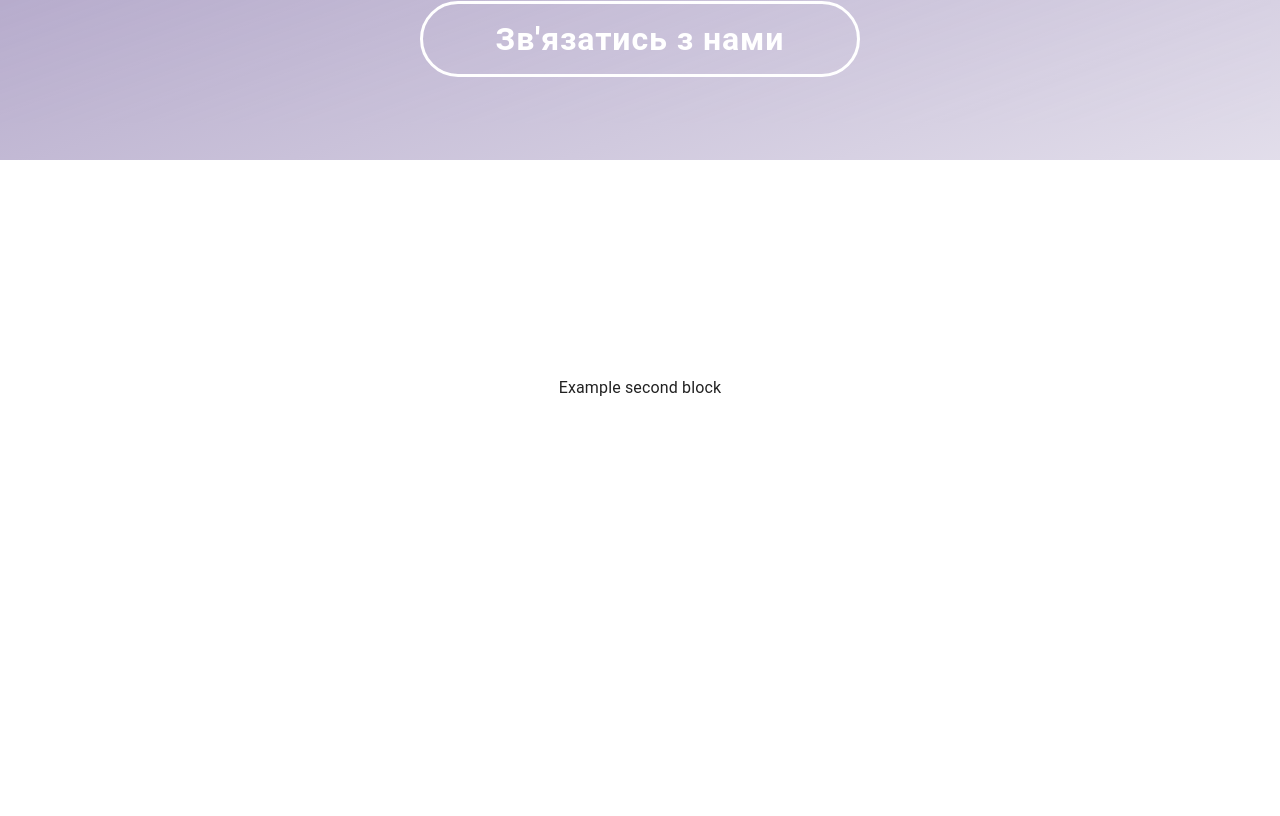
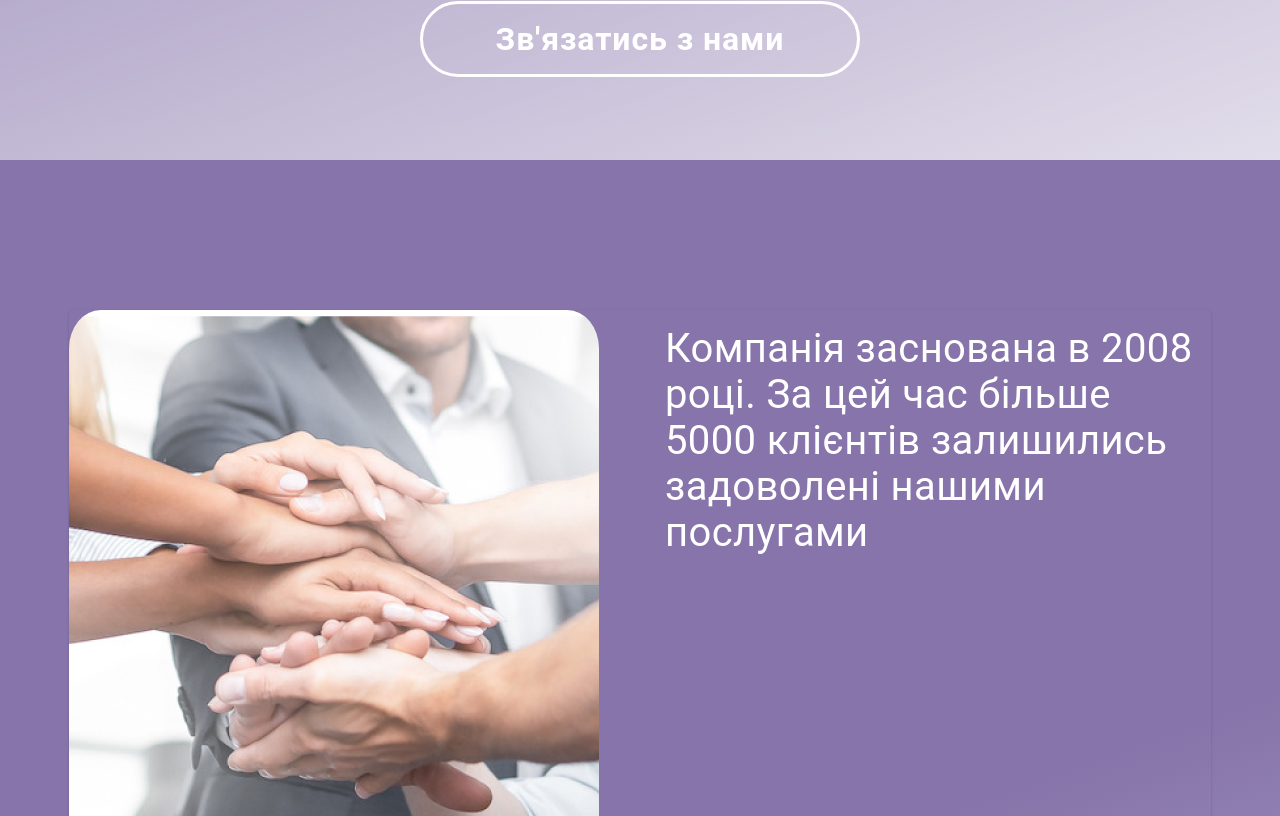
Before and after one commit to LingvoCentreOK/react-ui, a React (Create React App) app: page / in a window 1280 px wide. Shown: the part 640-1456 px from the top of the page. Before the commit the page ends 1256 px from the top, so only its background shows below. Built offline with nearby package versions, Linux system fonts and the light colour scheme.

Commit message:
feat: added an intermediate version of the issue 3

```diff
--- a/src/components/home_page/HomePage.tsx
+++ b/src/components/home_page/HomePage.tsx
@@ -10,6 +10,7 @@ import {
 
 import { useAppSelector, useAppDispatch } from "../../hooks";
 import { setIsTextVisible } from "../../store/rootSlice";
+import OrganizationInfoBlock from "../organization_info_block/OrganizationInfoBlock";
 
 const HomePage: React.FC = () => {
   const isTextVisible = useAppSelector((state) => state.reducer.isTextVisible);
@@ -257,18 +258,7 @@ const HomePage: React.FC = () => {
           Зв'язатись з нами
         </Button>
       </Box>
-      <Box
-        sx={{
-          p: "200px 0px",
-          overflow: "hidden",
-          display: "flex",
-          flexDirection: "column",
-          justifyContent: "center",
-          alignItems: "center",
-        }}
-      >
-        <p>Example second block</p>
-      </Box>
+      <OrganizationInfoBlock />
     </Box>
   );
 };
--- /dev/null
+++ b/src/components/organization_info_block/OrganizationInfoBlock.tsx
@@ -0,0 +1,122 @@
+import React from "react";
+import {
+  Grid,
+  Typography,
+  Card,
+  CardMedia,
+  CardContent,
+  Box,
+} from "@mui/material";
+import img1 from "../../assets/images/img_1.jpg";
+import img2 from "../../assets/images/img_2.jpg";
+
+const OrganizationInfoBlock: React.FC = () => {
+  return (
+    <Box
+      sx={{
+        background:
+          "linear-gradient(160deg, rgba(134, 116, 170), rgba(134, 116, 170), rgba(134, 116, 170, 0.4))",
+        pt: "150px",
+        overflow: "hidden",
+      }}
+    >
+      <Grid
+        container
+        direction="column"
+        justifyContent="space-around"
+        alignItems="center"
+        rowSpacing={12}
+        columnSpacing={{ xs: 4, sm: 8, md: 12 }}
+      >
+        <Grid item xs={12} md={12}>
+          <Card
+            sx={{
+              height: "100%",
+              display: "flex",
+              columnGap: "50px",
+              backgroundColor: "rgba(255, 255, 255, 0)",
+            }}
+          >
+            <CardMedia
+              component="img"
+              /* height="640"
+              width="530" */
+              src={img1}
+              alt="img"
+              sx={{
+                maxHeight: "640px",
+                maxWidth: "530px",
+                borderRadius: "6%",
+              }}
+            />
+            <CardContent>
+              <Typography
+                sx={{
+                  WebkitTextSizeAdjust: "100%",
+                  WebkitFontSmoothing: "antialiased",
+                  textRendering: "optimizeLegibility",
+                  WebkitBoxDirection: "normal",
+                  fontSize: "40px",
+                  fontWeight: "400",
+                  lineHeight: "46px",
+                  color: "primary.contrastText",
+                  margin: "0 auto",
+                  cursor: "default",
+                  maxWidth: "530px",
+                }}
+              >
+                Компанія заснована в 2008 році. За цей час більше 5000 клієнтів
+                залишились задоволені нашими послугами
+              </Typography>
+            </CardContent>
+          </Card>
+        </Grid>
+        <Grid item xs={12} md={12}>
+          <Card
+            sx={{
+              height: "100%",
+              display: "flex",
+              columnGap: "50px",
+              backgroundColor: "rgba(255, 255, 255, 0)",
+            }}
+          >
+            <CardContent>
+              <Typography
+                sx={{
+                  WebkitTextSizeAdjust: "100%",
+                  WebkitFontSmoothing: "antialiased",
+                  textRendering: "optimizeLegibility",
+                  WebkitBoxDirection: "normal",
+                  fontSize: "40px",
+                  fontWeight: "400",
+                  lineHeight: "46px",
+                  color: "primary.contrastText",
+                  margin: "0 auto",
+                  cursor: "default",
+                  maxWidth: "530px",
+                }}
+              >
+                Більше половини із наших клієнтів виїхали і проживають за
+                кордоном зараз
+              </Typography>
+            </CardContent>
+            <CardMedia
+              component="img"
+              height="640"
+              width="530"
+              src={img2}
+              alt="img"
+              sx={{
+                maxHeight: "640px",
+                maxWidth: "530px",
+                borderRadius: "6%",
+              }}
+            />
+          </Card>
+        </Grid>
+      </Grid>
+    </Box>
+  );
+};
+
+export default OrganizationInfoBlock;
```
Also changed, not shown: src/assets/images/img_1.jpg (added), src/assets/images/img_2.jpg (added).
